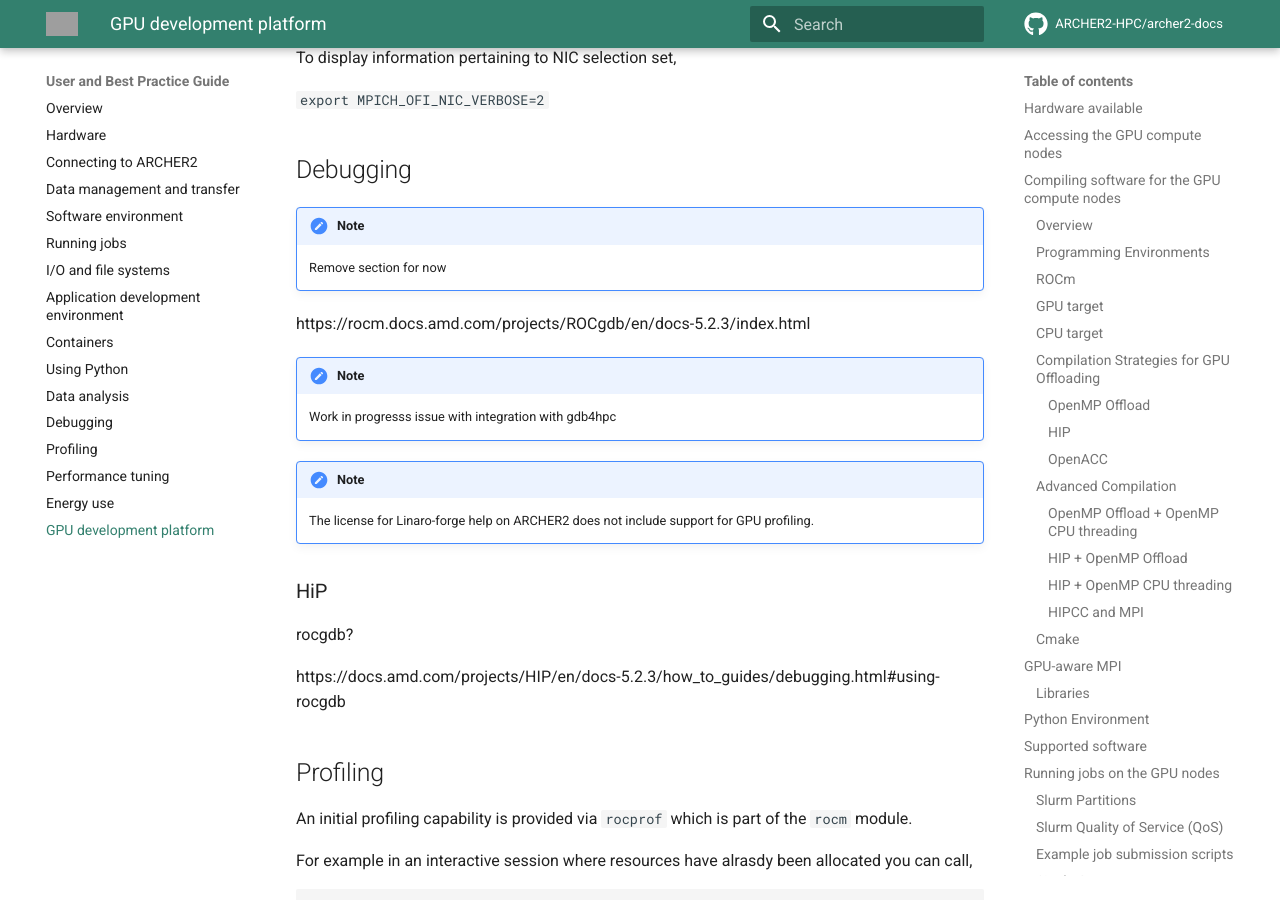
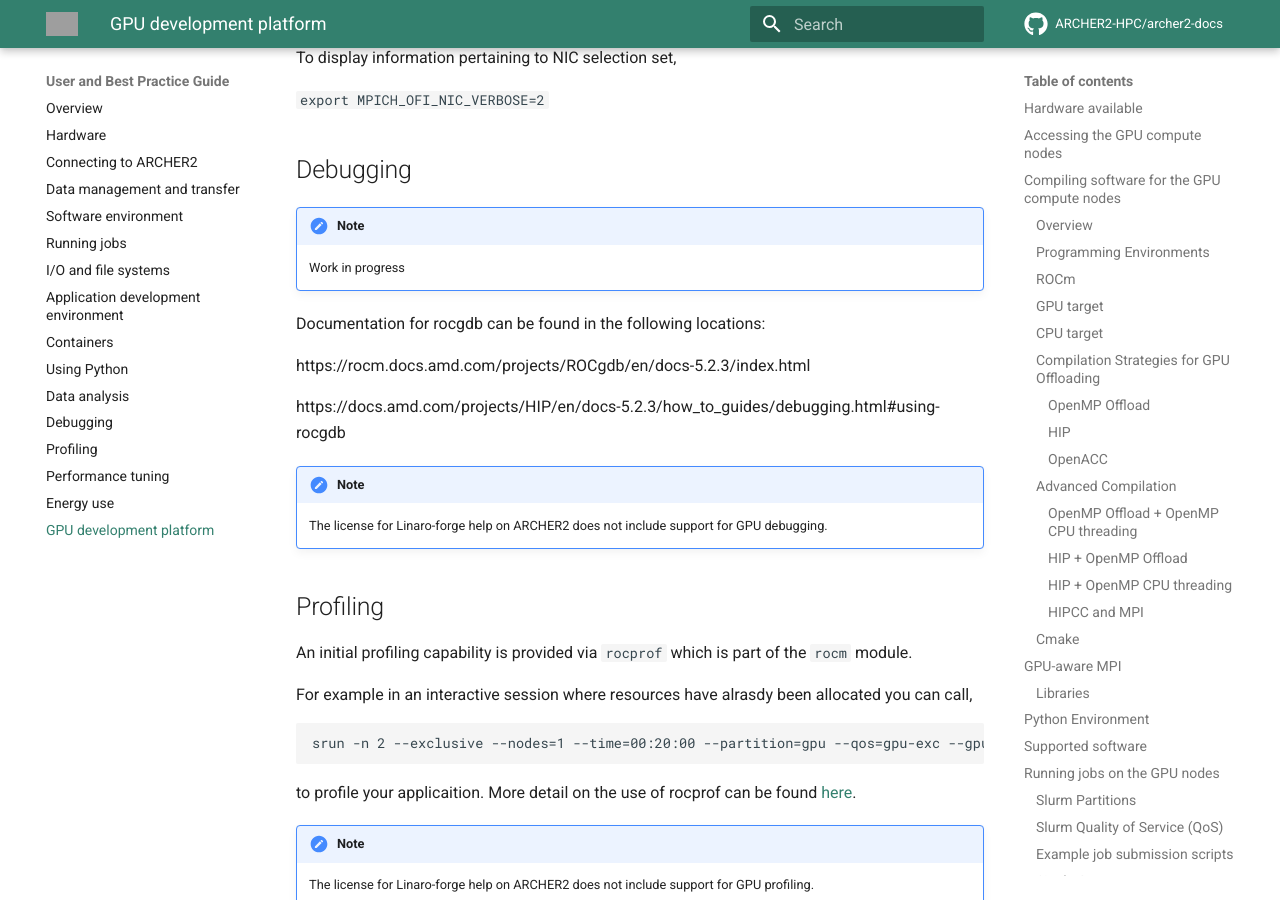
Before and after one commit to ARCHER2-HPC/archer2-docs, an MkDocs documentation site: the page built from docs/user-guide/gpu.md, in a window 1280 px wide and 900 px high, scrolled down 18309 px. Built offline with MkDocs 1.6.1 and Material for MkDocs 9.7.7, drawn with Linux system fonts in a browser that asks for light colours; comment, search, counter and statistics services are not loaded; grey boxes are pictures that could not be loaded.

Commit message:
update to debugging section

```diff
--- a/docs/user-guide/gpu.md
+++ b/docs/user-guide/gpu.md
@@ -856,25 +856,17 @@ To display information pertaining to NIC selection set,
 ## Debugging
 
 !!! Note
-    Remove section for now
+    Work in progress
 
+Documentation for rocgdb can be found in the following locations:
 
 https://rocm.docs.amd.com/projects/ROCgdb/en/docs-5.2.3/index.html
 
-!!! Note
-    Work in progresss issue with integration with gdb4hpc
+https://docs.amd.com/projects/HIP/en/docs-5.2.3/how_to_guides/debugging.html#using-rocgdb
 
 
 !!! Note
-    The license for Linaro-forge help on ARCHER2 does not include support for GPU profiling.
-
-### HiP
-
-
-rocgdb?
-
-https://docs.amd.com/projects/HIP/en/docs-5.2.3/how_to_guides/debugging.html#using-rocgdb
-
+    The license for Linaro-forge help on ARCHER2 does not include support for GPU debugging.
 
 
 ## Profiling
```
